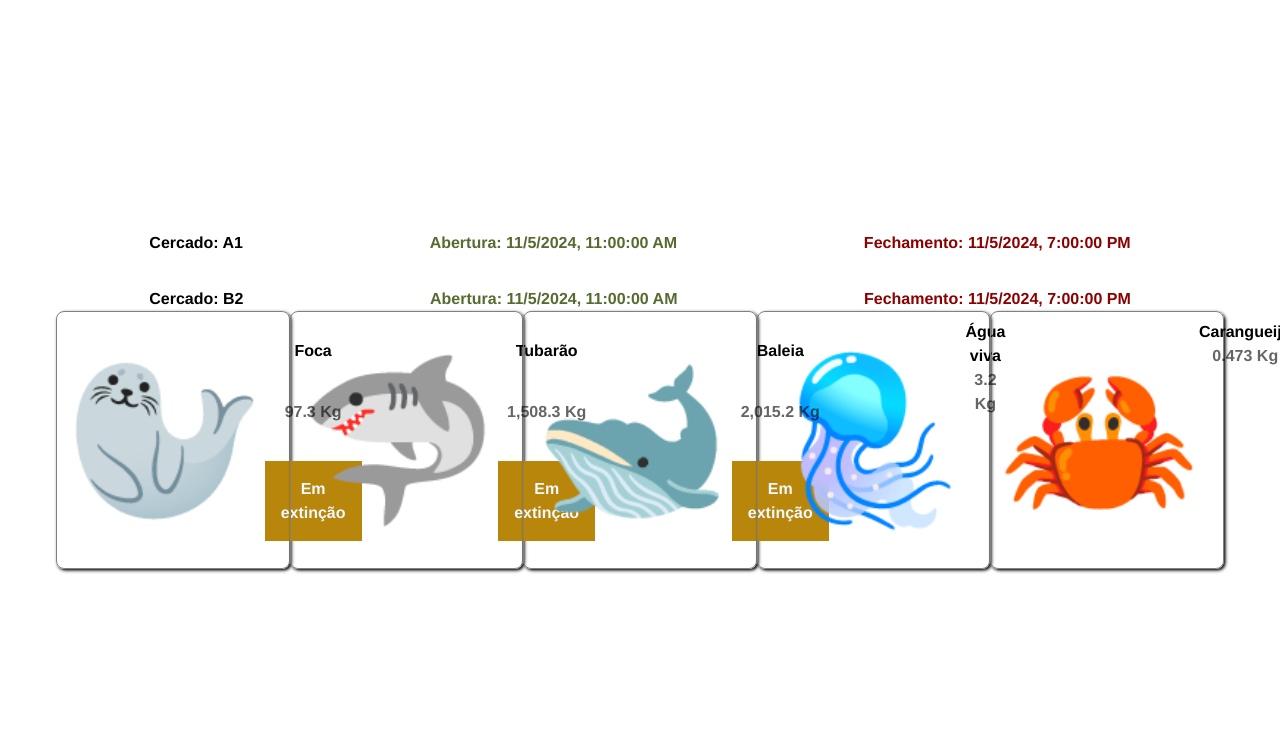
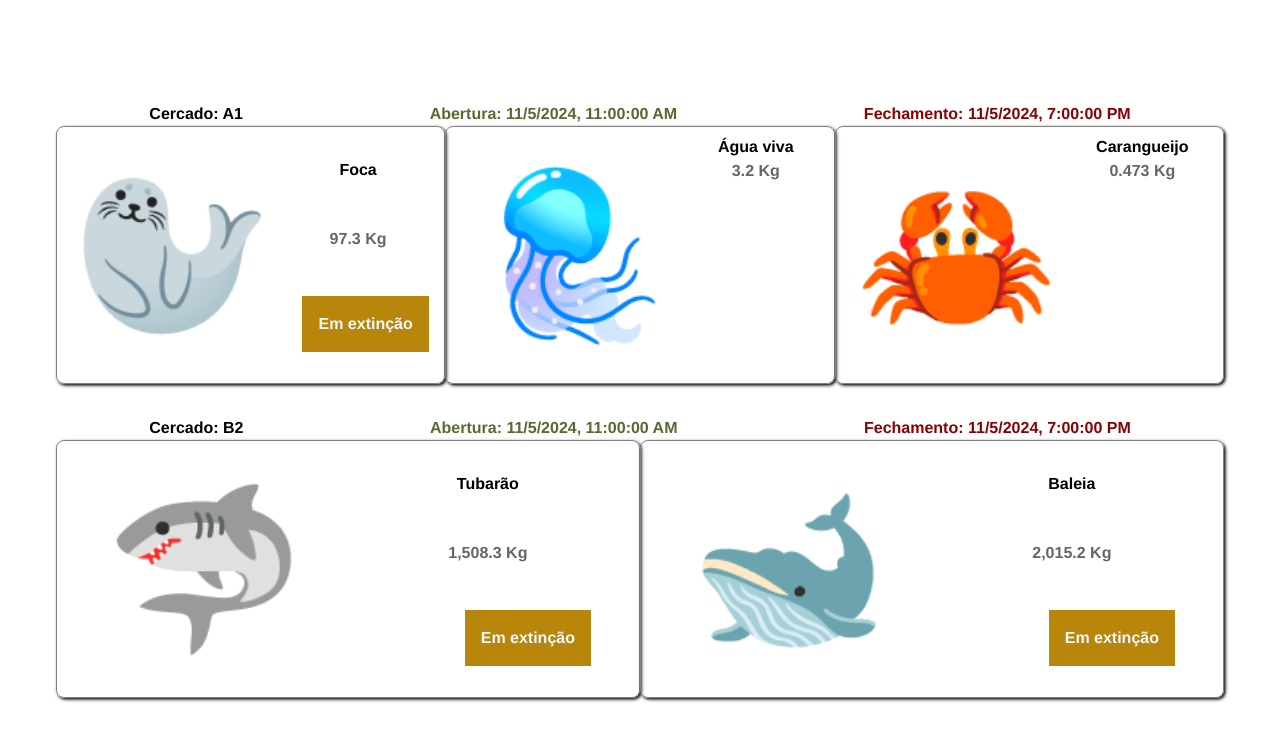
Before and after one commit to ufjf-dcc207/ufjf-dcc207-2024-3-a-atv03-Lara-Dias, a React (Vite) app: page / in a window 1280 px wide. Shown: the top 740 px of the page. Built offline with nearby package versions, Linux system fonts and the light colour scheme.

Commit message:
refarota map para filter

```diff
--- a/src/App.tsx
+++ b/src/App.tsx
@@ -1,7 +1,7 @@
 import './App.css';
 import Animal from './Animal';
 import Exibicao from './Exibicao';
-import {ReactNode} from "react";
+//import {ReactNode} from "react";
 
 type AnimaisTuplaType=[string,string,number,boolean]
 
@@ -17,15 +17,8 @@
 
 
 function App() {
-  const exA1: ReactNode[] = [];
-  const exB2: ReactNode[] = ANIMAIS.map(animal=> <Animal
-      key={animal[1]}
-      icone={animal[0]}
-      nome={animal[1]}
-      peso={animal[2]}
-      extincao={animal[3]}
-    />
-  );
+  const exA1: AnimaisTuplaType[] = ANIMAIS.filter(animal=>animal[2]<200.0);
+  const exB2: AnimaisTuplaType[] = ANIMAIS.filter(animal=>animal[2]>=200.0);
 
   return (
     <div className="app">
@@ -33,14 +26,28 @@
         abertura= {new Date("2024-11-05T08:00-03:00")}
         fechamento = {new Date("2024-11-05T16:00-03:00")}
         cercado="A1"
-        >{exA1}
+        >{exA1.map(animal=> <Animal
+              key={animal[1]}
+              icone={animal[0]}
+              nome={animal[1]}
+              peso={animal[2]}
+              extincao={animal[3]}
+            />
+          )}
 
         </Exibicao>
       <Exibicao
         abertura= {new Date("2024-11-05T08:00-03:00")}
         fechamento = {new Date("2024-11-05T16:00-03:00")}
         cercado="B2"
-      >{exB2}
+      >{exB2.map(animal=> <Animal
+            key={animal[1]}
+            icone={animal[0]}
+            nome={animal[1]}
+            peso={animal[2]}
+            extincao={animal[3]}
+          />
+        )}
 
       </Exibicao>
     </div>
```
